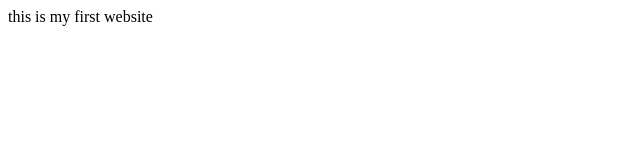
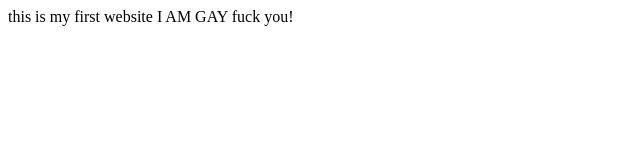
Before and after one commit to sahil25ind/learn-coad-and-build, a plain HTML site: page index.html in a window 1280 px wide. Shown: the whole page, without its empty margins (0-640 px from the left). Drawn offline with Linux system fonts and the light colour scheme.

Commit message:
Update index.html
just update it

```diff
--- a/index.html
+++ b/index.html
@@ -5,5 +5,7 @@
   </head>
   <body>
     <d1>this is my first website</d1>
+    <d7>I AM GAY</d7>
+    <d1>fuck you!</d1>
   </body>
 </html>
```
